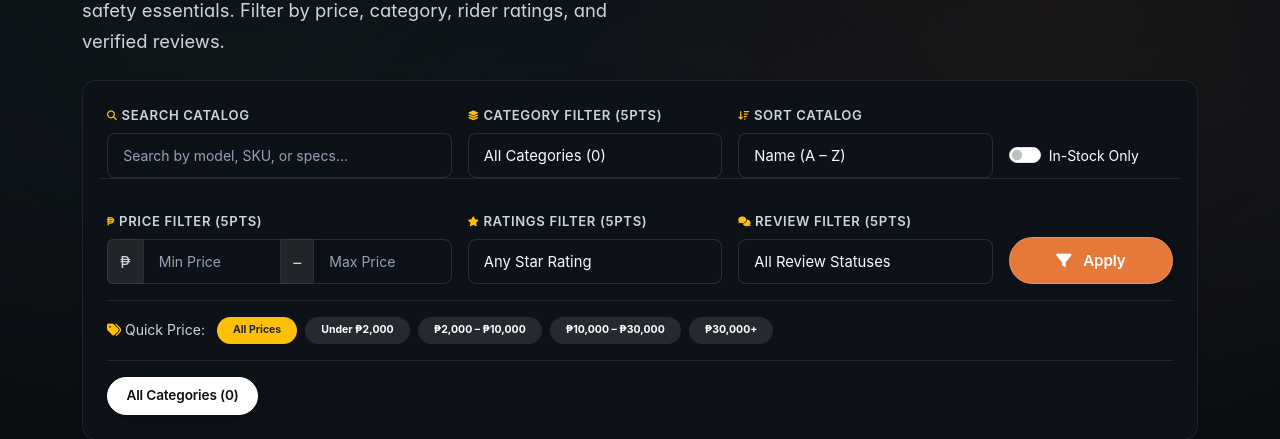
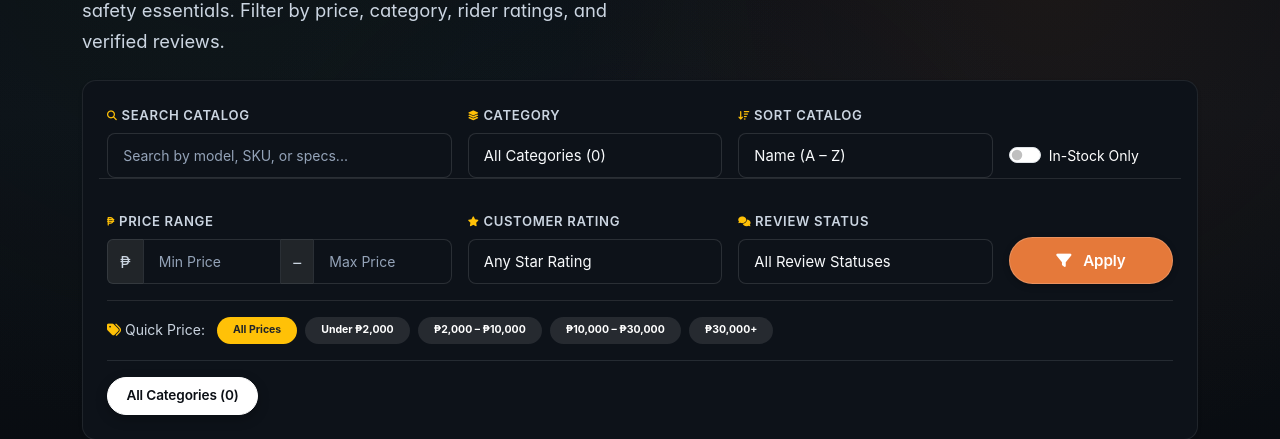
Before and after one commit to Abenad1123/PedalWorks-Dynamics, a PHP site: page /products.php in a window 1280 px wide. Shown: the part 205-644 px from the top of the page. Run offline with PHP 8.4, Linux system fonts and the light colour scheme; data that the repository does not hold is empty.

Commit message:
style: remove rubric point indicators from UI labels and comments

```diff
--- a/products.php
+++ b/products.php
@@ -69,14 +69,14 @@ if ($conn) {
         $types .= "sss";
     }
 
-    // 2. Category Filter (5pts)
+    // 2. Category
     if ($category !== '' && $category !== 'all') {
         $where[] = "pc.name = ?";
         $params[] = $category;
         $types .= "s";
     }
 
-    // 3. Price Filter (5pts)
+    // 3. Price Range
     if ($minPriceRaw !== '' && is_numeric($minPriceRaw)) {
         $minVal = (float)$minPriceRaw;
         if ($minVal >= 0) {
@@ -99,7 +99,7 @@ if ($conn) {
         $where[] = "p.stock > 0";
     }
 
-    // 4. Ratings Filter (5pts)
+    // 4. Customer Rating
     if ($ratingFilter !== '' && $ratingFilter !== 'all') {
         $rVal = (float)$ratingFilter;
         if ($rVal >= 5.0) {
@@ -111,7 +111,7 @@ if ($conn) {
         }
     }
 
-    // 5. Review Filter (5pts)
+    // 5. Review Status
     if ($reviewFilter === 'with_reviews') {
         $where[] = "COALESCE(rev.reviewCount, 0) > 0";
     } elseif ($reviewFilter === 'no_reviews') {
@@ -220,11 +220,11 @@ $hasActiveFilters = ($search !== '' || ($category !== '' && $category !== 'all')
                            placeholder="Search by model, SKU, or specs...">
                 </div>
 
-                <!-- CATEGORY FILTER (5pts) -->
+                <!-- CATEGORY FILTER -->
                 <div class="col-lg-3 col-md-6">
                     <label for="category" class="pw-form-label d-flex align-items-center gap-1">
                         <i class="fa-solid fa-layer-group text-warning fa-xs"></i>
-                        <span>Category Filter (5pts)</span>
+                        <span>Category</span>
                     </label>
                     <select class="form-select pw-form-select" id="category" name="category">
                         <option value="">All Categories (<?php echo $totalCatalogCount; ?>)</option>
@@ -261,11 +261,11 @@ $hasActiveFilters = ($search !== '' || ($category !== '' && $category !== 'all')
 
             <!-- Row 2: Price Filter, Ratings Filter, Review Filter, Actions -->
             <div class="row g-3 align-items-end pt-3 border-top border-white border-opacity-10">
-                <!-- PRICE FILTER (5pts) -->
+                <!-- PRICE FILTER -->
                 <div class="col-lg-4 col-md-6">
                     <label class="pw-form-label d-flex align-items-center gap-1">
                         <i class="fa-solid fa-peso-sign text-warning fa-xs"></i>
-                        <span>Price Filter (5pts)</span>
+                        <span>Price Range</span>
                     </label>
                     <div class="input-group">
                         <span class="input-group-text bg-dark text-white-50 border-secondary border-opacity-25">&#8369;</span>
@@ -279,11 +279,11 @@ $hasActiveFilters = ($search !== '' || ($category !== '' && $category !== 'all')
                     </div>
                 </div>
 
-                <!-- RATINGS FILTER (5pts) -->
+                <!-- RATINGS FILTER -->
                 <div class="col-lg-3 col-md-6">
                     <label for="rating" class="pw-form-label d-flex align-items-center gap-1">
                         <i class="fa-solid fa-star text-warning fa-xs"></i>
-                        <span>Ratings Filter (5pts)</span>
+                        <span>Customer Rating</span>
                     </label>
                     <select class="form-select pw-form-select" id="rating" name="rating">
                         <option value="">Any Star Rating</option>
@@ -295,11 +295,11 @@ $hasActiveFilters = ($search !== '' || ($category !== '' && $category !== 'all')
                     </select>
                 </div>
 
-                <!-- REVIEW FILTER (5pts) -->
+                <!-- REVIEW FILTER -->
                 <div class="col-lg-3 col-md-6">
                     <label for="review_filter" class="pw-form-label d-flex align-items-center gap-1">
                         <i class="fa-solid fa-comments text-warning fa-xs"></i>
-                        <span>Review Filter (5pts)</span>
+                        <span>Review Status</span>
                     </label>
                     <select class="form-select pw-form-select" id="review_filter" name="review_filter">
                         <option value="">All Review Statuses</option>
@@ -707,7 +707,7 @@ $hasActiveFilters = ($search !== '' || ($category !== '' && $category !== 'all')
                 </div>
 
                 <div>
-                    <label for="mCategory" class="pw-form-label text-white">Category Filter (5pts)</label>
+                    <label for="mCategory" class="pw-form-label text-white">Category</label>
                     <select class="form-select pw-form-select" id="mCategory" name="category">
                         <option value="">All Categories (<?php echo $totalCatalogCount; ?>)</option>
                         <?php foreach ($categories as $cat): ?>
@@ -719,7 +719,7 @@ $hasActiveFilters = ($search !== '' || ($category !== '' && $category !== 'all')
                 </div>
 
                 <div>
-                    <label class="pw-form-label text-white">Price Filter (5pts)</label>
+                    <label class="pw-form-label text-white">Price Range</label>
                     <div class="input-group">
                         <span class="input-group-text bg-dark text-white-50 border-secondary border-opacity-25">&#8369;</span>
                         <input type="number" step="0.01" min="0" class="form-control pw-form-control" name="min_price" value="<?php echo htmlspecialchars($minPriceRaw); ?>" placeholder="Min">
@@ -729,7 +729,7 @@ $hasActiveFilters = ($search !== '' || ($category !== '' && $category !== 'all')
                 </div>
 
                 <div>
-                    <label for="mRating" class="pw-form-label text-white">Ratings Filter (5pts)</label>
+                    <label for="mRating" class="pw-form-label text-white">Customer Rating</label>
                     <select class="form-select pw-form-select" id="mRating" name="rating">
                         <option value="">Any Star Rating</option>
                         <option value="5" <?php echo ($ratingFilter === '5') ? 'selected' : ''; ?>>★★★★★ (5.0 Only)</option>
@@ -741,7 +741,7 @@ $hasActiveFilters = ($search !== '' || ($category !== '' && $category !== 'all')
                 </div>
 
                 <div>
-                    <label for="mReviewFilter" class="pw-form-label text-white">Review Filter (5pts)</label>
+                    <label for="mReviewFilter" class="pw-form-label text-white">Review Status</label>
                     <select class="form-select pw-form-select" id="mReviewFilter" name="review_filter">
                         <option value="">All Review Statuses</option>
                         <option value="with_reviews" <?php echo ($reviewFilter === 'with_reviews') ? 'selected' : ''; ?>>★ Has Customer Reviews</option>
```
Also changed, not shown: admin/product/index.php (+6 -6 lines), product_details.php (+4 -4 lines).
